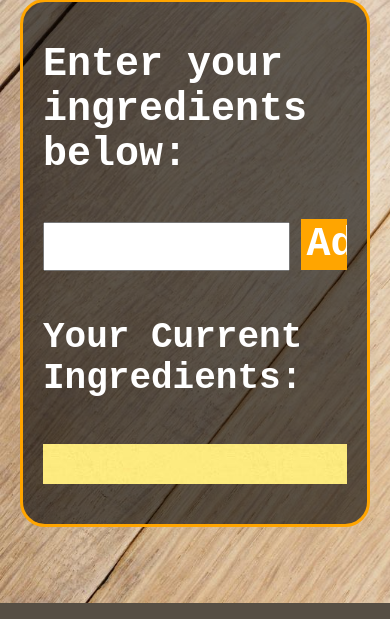
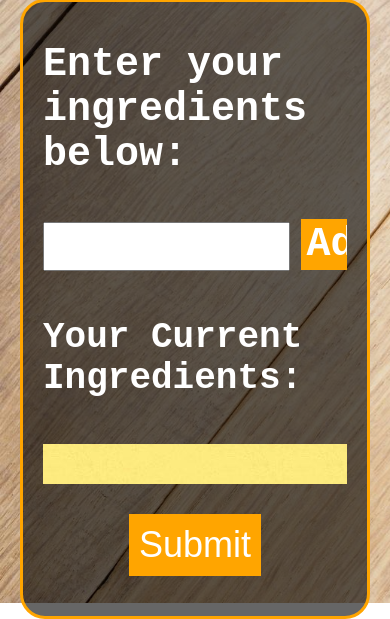
Before and after one commit to JaeJang/Scavange, a PHP site: page /mainFunctionPage.html in a window 390 px wide; the page is wider, and only the part inside the window is pictured. Shown: the part 241-860 px from the top of that part. Run offline with PHP 8.4, Linux system fonts and the light colour scheme.

Commit message:
Added submit button to mobileFunctionPage

```diff
--- a/Mobile/CSS/mainFunctionStyle.css
+++ b/Mobile/CSS/mainFunctionStyle.css
@@ -45,3 +45,14 @@
 	font-size: 40px;
 	color: black;
 }
+#submitSection {
+	text-align: center;
+}
+#submitButton {
+	font-size: 36px;
+	margin-top: 30px;
+	padding: 10px;
+	border: none;
+	background-color: orange;
+	color: white;
+}
--- a/Mobile/mainFunctionPage.html
+++ b/Mobile/mainFunctionPage.html
@@ -53,6 +53,9 @@
 					<div id="masterList" class="ingredientList">
 						<!--<p id="myList"></p>-->
 					</div>
+					<div id="submitSection">
+						<input type="submit" id="submitButton" name="submitButton">
+					</div>
 				</form>
 			</div>
 		</div>
```
